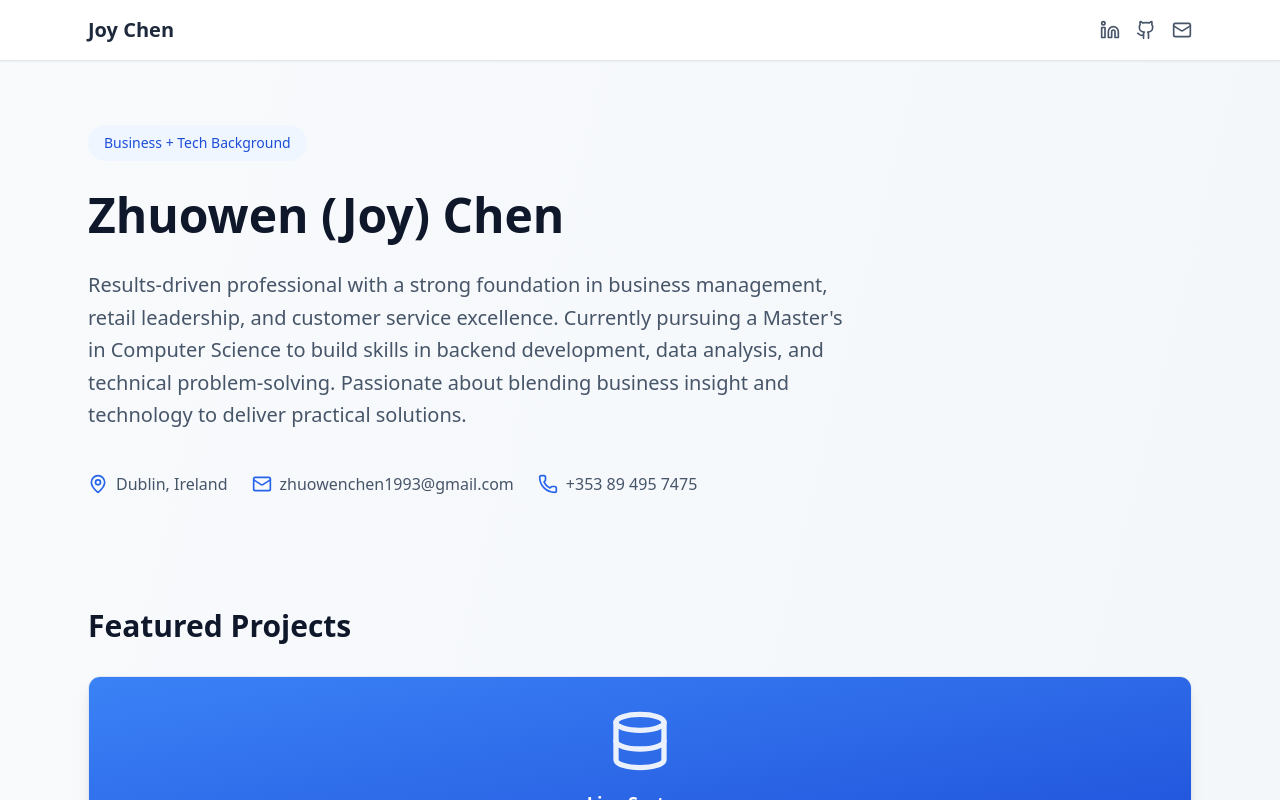
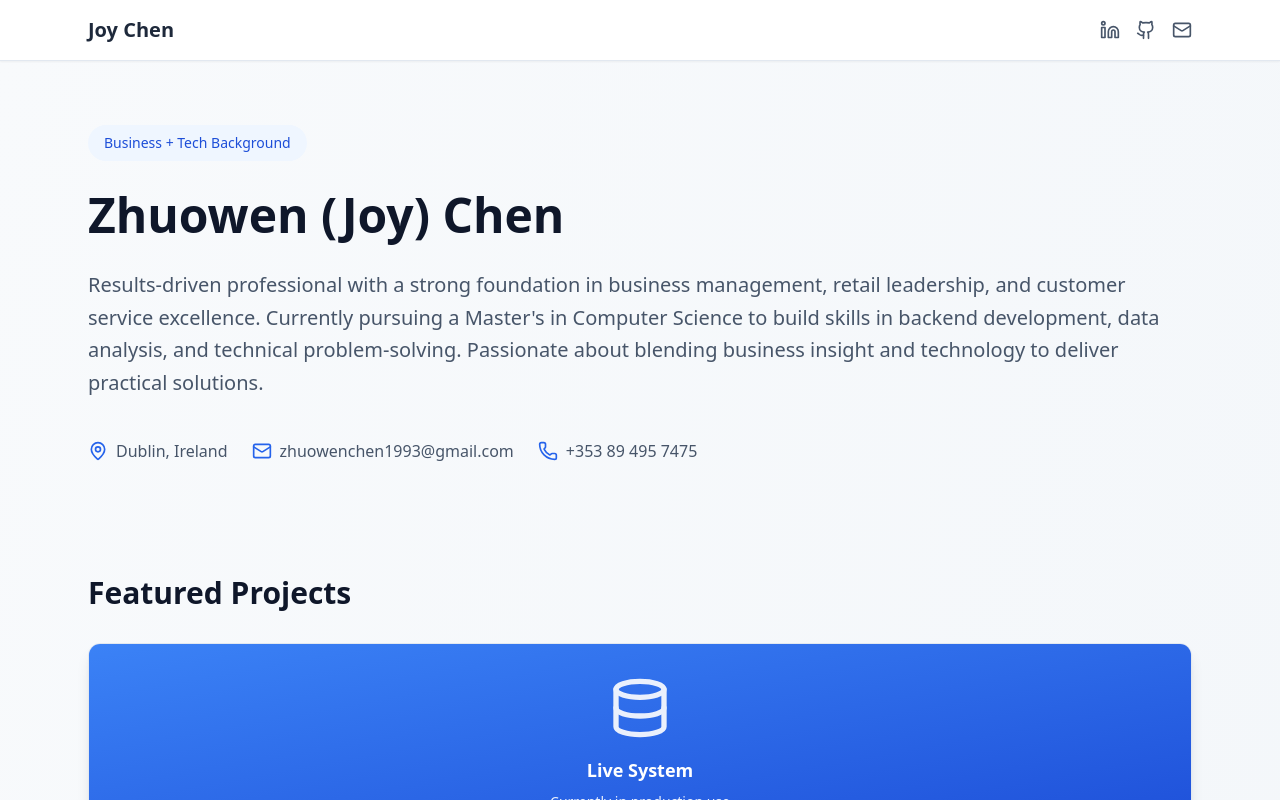
Before and after one commit to Zhuowen-Chen/zwc_portfolio, a React (Create React App) app: page / in a window 1280 px wide. Shown: the top 800 px of the page. Built offline with nearby package versions, Linux system fonts and the light colour scheme.

Commit message:
edit design

```diff
--- a/src/App.js
+++ b/src/App.js
@@ -138,7 +138,7 @@ export default function Portfolio() {
           <h1 className="text-5xl font-bold text-slate-900 leading-tight">
             Zhuowen (Joy) Chen
           </h1>
-          <p className="text-xl text-slate-600 max-w-3xl leading-relaxed">
+          <p className="text-xl text-slate-600 leading-relaxed">
             Results-driven professional with a strong foundation in business management, retail leadership, and customer service excellence. Currently pursuing a Master's in Computer Science to build skills in backend development, data analysis, and technical problem-solving. Passionate about blending business insight and technology to deliver practical solutions.
           </p>
           <div className="flex flex-wrap gap-6 text-slate-600 pt-4">
```
